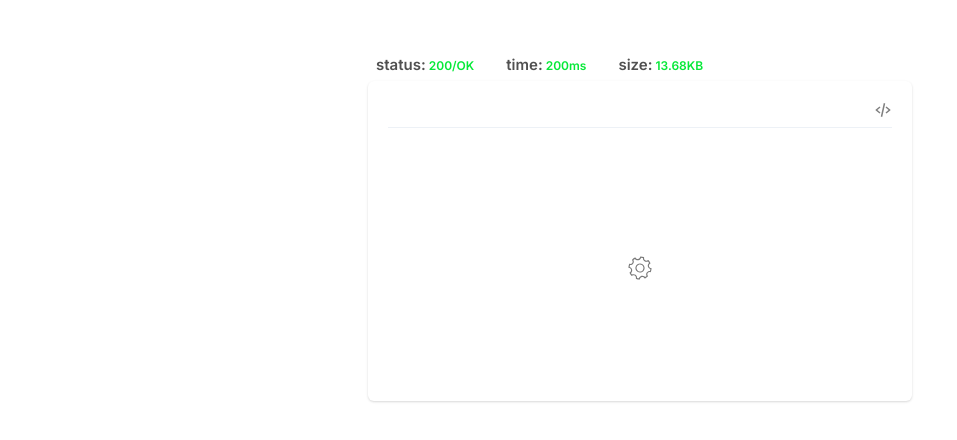
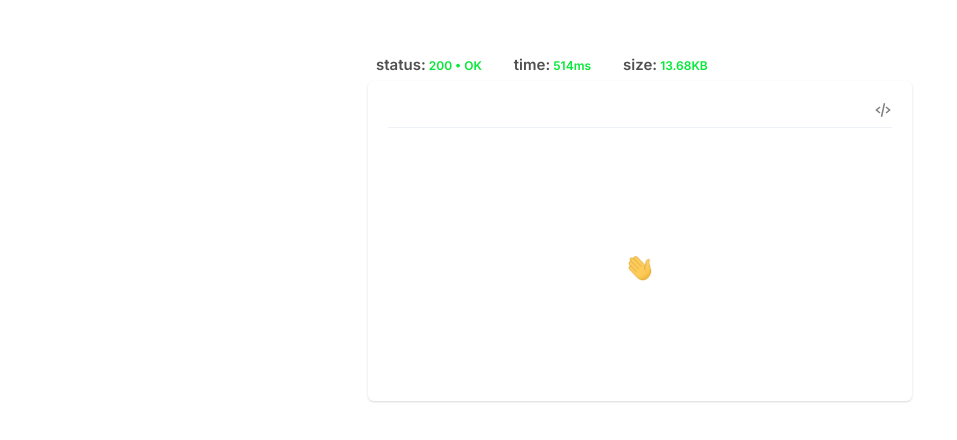
Before and after one commit to reenphygeorge/portfolio, a Next.js app: page / in a window 1280 px wide. Shown: the part 294-734 px from the top of the page, without its empty margins (0-957 px from the left). Built offline with nearby package versions, Linux system fonts and the light colour scheme.

Commit message:
feat(web): context connected

```diff
--- a/src/components/requestSelector.tsx
+++ b/src/components/requestSelector.tsx
@@ -15,8 +15,6 @@ import { HiChevronDown } from "react-icons/hi";
 import { RequestContext } from "@/contexts/requestContext";
 
 const RequestSelector: FC = () => {
-  // const [route, setRoute] = useState<string>("home");
-  // const [method, setMethod] = useState<string>("GET");
   const { payload, setPayload } = useContext(RequestContext);
   const { method, route } = payload;
   return (
@@ -97,7 +95,13 @@ const RequestSelector: FC = () => {
         <Box
           width={["80px", "100px", "100px"]}
           height={["35px", "40px", "40px"]}
-          bg={route === "home" ? "#C1FFDA" : "#F0F2F5"}
+          bg={
+            route === "home"
+              ? method === "GET"
+                ? "#C1FFDA"
+                : "#FFC1C1"
+              : "#F0F2F5"
+          }
           mr="5"
           rounded="full"
           onClick={() => setPayload({ ...payload, route: "home" })}
@@ -117,7 +121,13 @@ const RequestSelector: FC = () => {
         <Box
           width={["120px", "140px", "140px"]}
           height={["35px", "40px", "40px"]}
-          bg={route === "expeditions" ? "#C1FFDA" : "#F0F2F5"}
+          bg={
+            route === "expeditions"
+              ? method === "GET"
+                ? "#C1FFDA"
+                : "#FFC1C1"
+              : "#F0F2F5"
+          }
           mr="5"
           rounded="full"
           onClick={() => setPayload({ ...payload, route: "expeditions" })}
@@ -137,7 +147,13 @@ const RequestSelector: FC = () => {
         <Box
           width={["100px", "120px", "120px"]}
           height={["35px", "40px", "40px"]}
-          bg={route === "projects" ? "#C1FFDA" : "#F0F2F5"}
+          bg={
+            route === "projects"
+              ? method === "GET"
+                ? "#C1FFDA"
+                : "#FFC1C1"
+              : "#F0F2F5"
+          }
           rounded="full"
           onClick={() => setPayload({ ...payload, route: "projects" })}
           cursor="pointer"
--- a/src/components/responseData.tsx
+++ b/src/components/responseData.tsx
@@ -3,42 +3,78 @@ import {
   Box,
   Card,
   CardBody,
-  CardHeader,
   Divider,
   Flex,
   HStack,
   Highlight,
   Text,
 } from "@chakra-ui/react";
-import { FC, useState } from "react";
+import { FC, useContext, useEffect, useState } from "react";
 import { BiCodeAlt } from "react-icons/bi";
 import Lottie from "lottie-react";
 import spinner from "../../public/spinner.json";
-// import wave from "../../public/wave.gif";
+import { RequestContext } from "@/contexts/requestContext";
+import wave from "../../public/wave.gif";
 
 const ResponseData: FC = () => {
   const [viewCode, setViewCode] = useState<string>("gray");
+  const [loading, setLoading] = useState<boolean>(true);
+  const [loadingTime, setLoadingTime] = useState<number>();
+  const { payload, setPayload } = useContext(RequestContext);
+
+  const { method, route } = payload;
+
+  useEffect(() => {
+    let randomDuration: number = Math.floor(Math.random() * 301) + 100; // Generate a random number between 100 and 300
+    method === "GET" ? (randomDuration *= 2) : "";
+    setLoadingTime(randomDuration);
+    setLoading(true);
+    const timer = setTimeout(() => {
+      setLoading(false);
+    }, randomDuration);
+
+    return () => clearTimeout(timer);
+  }, [method, route]);
+
   return (
     <>
       <Flex mt={[14, 14, 14]} ms={2}>
+        {loading ? (
+          ""
+        ) : (
           <HStack spacing={8}>
-          <Text color="#06E938" fontSize="12" fontWeight="semibold">
+            <Text
+              color={method === "GET" ? "#06E938" : "red"}
+              fontSize="12"
+              fontWeight="semibold"
+            >
               <Highlight
                 query="status:"
                 styles={{ color: "#505050", fontSize: "15" }}
               >
-              status: 200/OK
+                {method === "GET"
+                  ? `status: 200 • OK`
+                  : `status: 400 • NOT FOUND`}
               </Highlight>
             </Text>
-          <Text color="#06E938" fontSize="12" fontWeight="semibold">
+            <Text
+              color={method === "GET" ? "#06E938" : "red"}
+              fontSize="12"
+              fontWeight="semibold"
+            >
               <Highlight
                 query="time:"
                 styles={{ color: "#505050", fontSize: "15" }}
               >
-              time: 200ms
+                {`time: ${loadingTime}ms`}
               </Highlight>
             </Text>
-          <Text color="#06E938" fontSize="12" fontWeight="semibold">
+            <Text
+              color="#06E938"
+              fontSize="12"
+              fontWeight="semibold"
+              display={method !== "GET" ? "none" : "block"}
+            >
               <Highlight
                 query="size:"
                 styles={{ color: "#505050", fontSize: "15" }}
@@ -47,6 +83,7 @@ const ResponseData: FC = () => {
               </Highlight>
             </Text>
           </HStack>
+        )}
       </Flex>
       <Card mt={1} height={80}>
         <CardBody>
@@ -55,19 +92,24 @@ const ResponseData: FC = () => {
               cursor="pointer"
               color={viewCode}
               onClick={() => {
-                viewCode === "gray"
+                method === "GET"
+                  ? viewCode === "gray"
                     ? setViewCode("#06E938")
-                  : setViewCode("gray");
+                    : setViewCode("gray")
+                  : "";
               }}
               size="18"
             />
           </Flex>
           <Divider />
           <Flex h="full" justify="center" alignItems="center">
-            {/* <Image src={wave} alt="wave" width={30} height={30} /> */}
+            {loading ? (
               <Box w={10}>
                 <Lottie animationData={spinner} loop={true} />
               </Box>
+            ) : (
+              <Image src={wave} alt="wave" width={30} height={30} />
+            )}
           </Flex>
         </CardBody>
       </Card>
--- a/src/contexts/requestContext.tsx
+++ b/src/contexts/requestContext.tsx
@@ -1,4 +1,12 @@
-import { FC, PropsWithChildren, createContext, useState } from "react";
+import {
+  Dispatch,
+  FC,
+  PropsWithChildren,
+  SetStateAction,
+  createContext,
+  useMemo,
+  useState,
+} from "react";
 
 type RequestPayload = {
   method: string;
@@ -7,7 +15,7 @@ type RequestPayload = {
 
 type RequestContextProps = {
   payload: RequestPayload;
-  setPayload: (payload: RequestPayload) => void;
+  setPayload: Dispatch<SetStateAction<RequestPayload>>;
 };
 
 const RequestContext = createContext<RequestContextProps>({
@@ -24,10 +32,13 @@ const RequestProvider: FC<PropsWithChildren<{}>> = ({ children }) => {
     route: "home",
   });
 
-  const requestContextProps: RequestContextProps = {
-    payload,
-    setPayload,
-  };
+  const requestContextProps: RequestContextProps = useMemo(
+    () => ({
+      payload,
+      setPayload,
+    }),
+    [payload, setPayload]
+  );
 
   return (
     <RequestContext.Provider value={requestContextProps}>
--- a/src/pages/_app.tsx
+++ b/src/pages/_app.tsx
@@ -1,11 +1,14 @@
 import { ChakraProvider } from "@chakra-ui/react";
 import type { AppProps } from "next/app";
 import theme from "../../extend";
+import { RequestProvider } from "@/contexts/requestContext";
 
 const App = ({ Component, pageProps }: AppProps) => {
   return (
     <ChakraProvider theme={theme}>
-      <Component {...pageProps} />
+      <RequestProvider>
+        <Component {...pageProps} />
+      </RequestProvider>
     </ChakraProvider>
   );
 };
```
Lines whose indentation alone changed are shown as unchanged.
